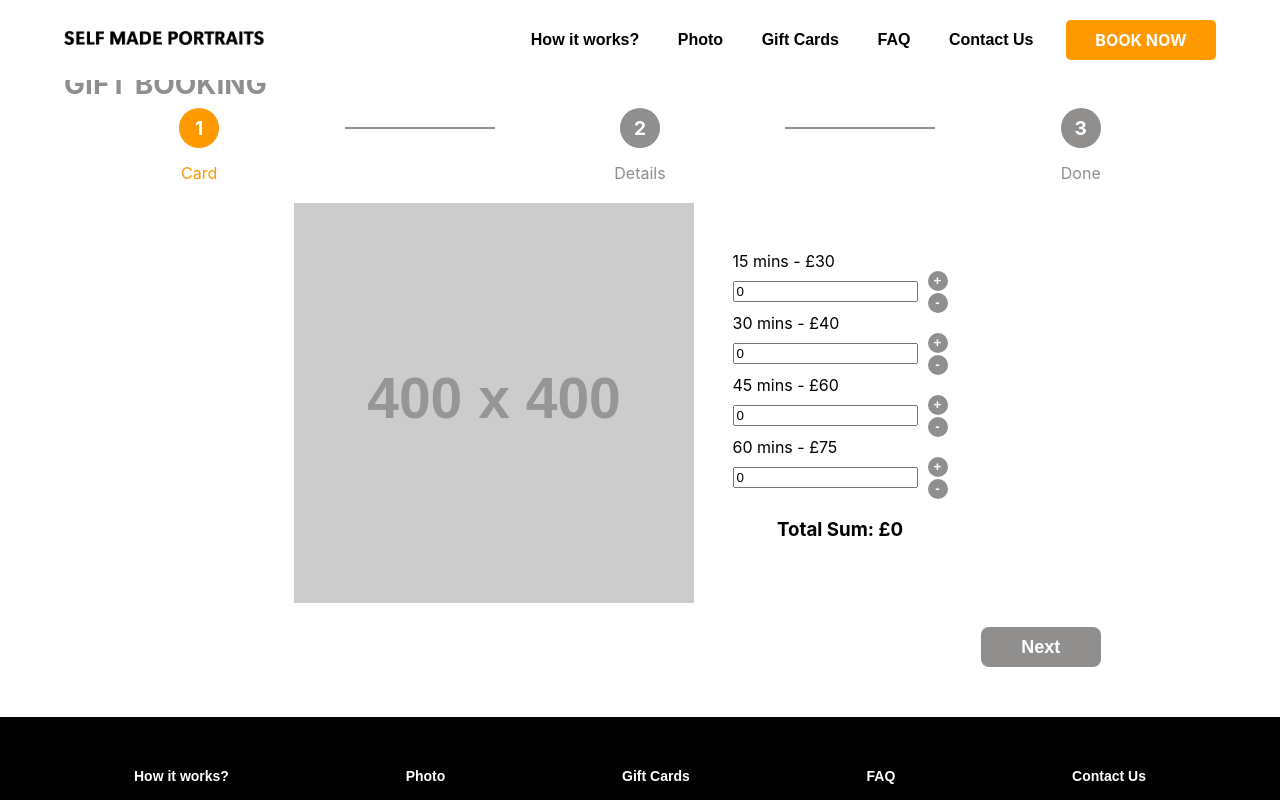
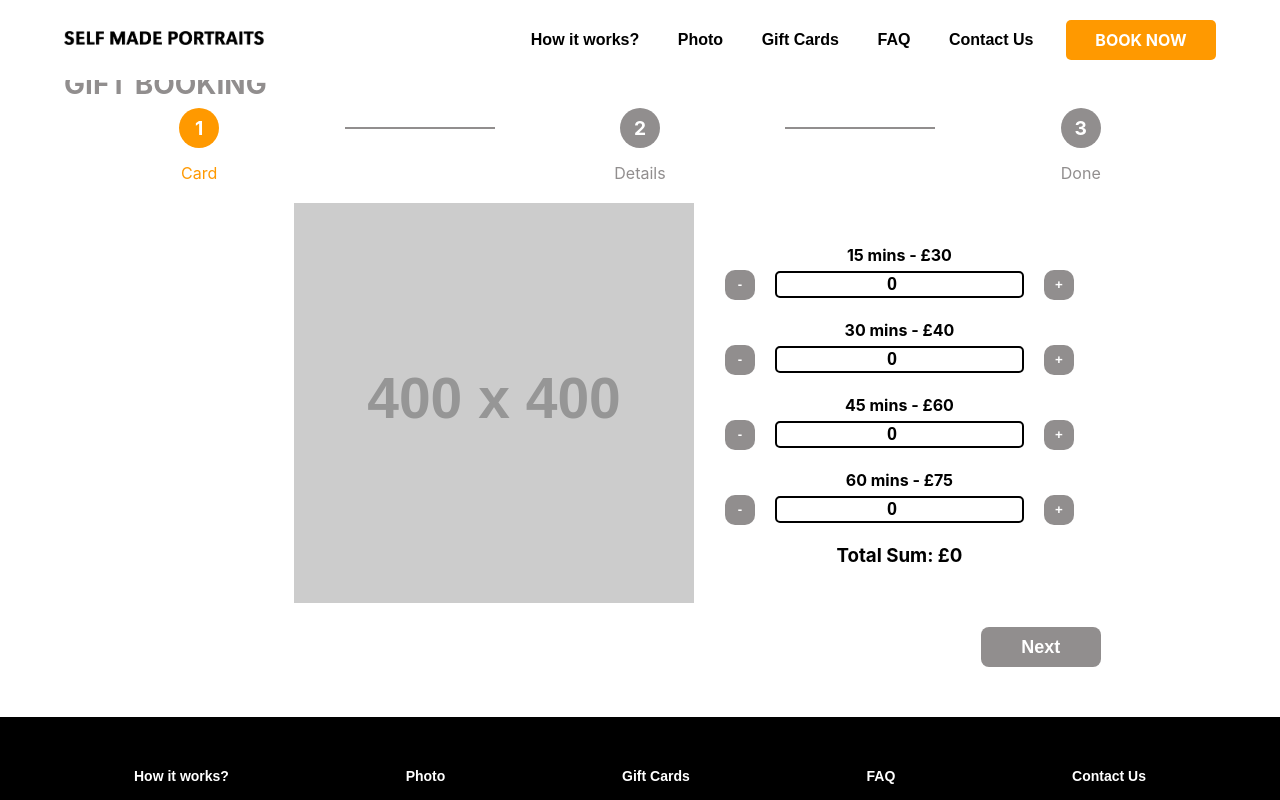
Before and after one commit to Self-Made-Portraits/portraits, a React (Create React App) app in the folder frontend/: page /book/gift in a window 1280 px wide. Shown: the top 800 px of the page. Built offline with nearby package versions, Linux system fonts and the light colour scheme.

Commit message:
gift_booking_card

```diff
--- a/frontend/src/components/GiftBooking/GiftBooking.css
+++ b/frontend/src/components/GiftBooking/GiftBooking.css
@@ -55,6 +55,10 @@
 .gift-booking__duration-row{
   width: 100%;
   height: 100%;
+  margin-top: 20px;
+  /* border: 1px solid #918E8E; */
+  /* border-radius: 5px;
+  background-color: #ddd; */
 }
 
 /* Quantity Button Styling */
@@ -262,14 +266,30 @@
     border-radius: 10px;
     cursor: pointer;
     font-weight: bold;
-    margin-left: 10px;
+    margin: 0 20px;
     color: white;
-    width: 20px;
-    height: 20px;
+    width: 30px;
+    height: 30px;
   }
 
   .gift-booking__quantity-button:hover{
     background-color: #e68900;
+  }
+
+  .gift-booking__duration-label {
+    width: 100%;
+    text-align: center;
+    margin-bottom: 5px;
+    font-weight: bold;
+  }
+
+  .gift-booking__quantity-input{
+    border: none;
+    text-align: center;
+    font-size: 18px;
+    font-weight: bold;
+    border: black 2px solid;
+    border-radius: 5px;
   }
 
   @media screen and (max-width: 1200px) {
--- a/frontend/src/components/GiftBooking/GiftBooking.jsx
+++ b/frontend/src/components/GiftBooking/GiftBooking.jsx
@@ -78,7 +78,8 @@ const GiftBooking = () => {
         .map(
           (item) => (
             <span key={item.duration}>
-              <strong>{item.quantity}gift{item.quantity > 1 ? 's' : ''}</strong>  for <strong>{item.duration}</strong>
+              <br/>
+              <strong>{item.quantity} gift{item.quantity > 1 ? 's' : ''}</strong>  for <strong>{item.duration}</strong>
             </span>
           )
         )
@@ -205,16 +206,25 @@ const GiftBooking = () => {
                   >
                     {label} - £{price}
                   </div>
-
                   {/* Quantity Selection for each Duration */}
                   <div className='gift-booking__quantity-container'>
+                                        {/* <div className='gift-booking__quantity-buttons'> */}
+                      <button
+                        type='button'
+                        className='gift-booking__quantity-button'
+                        onClick={() => setQuantity((prev) => ({
+                          ...prev,
+                          [label]: Math.max((prev[label] || 0) - 1, 0)
+                        }))}
+                      >
+                        -
+                      </button>
                     <input
                       className='gift-booking__quantity-input'
                       type='number'
                       value={quantity[label] || 0}
                       readOnly
                     />
-                    <div className='gift-booking__quantity-buttons'>
                       <button
                         type='button'
                         className='gift-booking__quantity-button'
@@ -225,19 +235,9 @@ const GiftBooking = () => {
                       >
                         +
                     </button>
-                      <button
-                        type='button'
-                        className='gift-booking__quantity-button'
-                        onClick={() => setQuantity((prev) => ({
-                          ...prev,
-                          [label]: Math.max((prev[label] || 0) - 1, 0)
-                        }))}
-                      >
-                        -
-                      </button>
                     </div>
                   </div>
-                </div>
+                // </div>
               ))}
             </div>
 
```
Also changed, not shown: 6 other files (tests, documents, lock files or other folders). Lines whose indentation alone changed are shown as unchanged.
